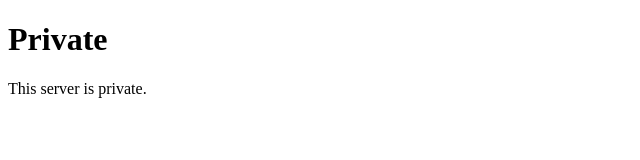
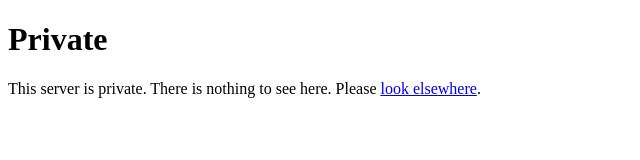
Before and after one commit to danwdart/system, a plain HTML site: page common/public_html/index.html in a window 1280 px wide. Shown: the whole page, without its empty margins (0-640 px from the left). Drawn offline with Linux system fonts and the light colour scheme.

Commit message:
Better message

```diff
--- a/common/public_html/index.html
+++ b/common/public_html/index.html
@@ -5,5 +5,5 @@
 <title>Private server</title>
 <html>
     <h1>Private</h1>
-    <p>This server is private.</p>
+    <p>This server is private. There is nothing to see here. Please <a href="https://dandart.co.uk">look elsewhere</a>.</p>
 </html>
```
